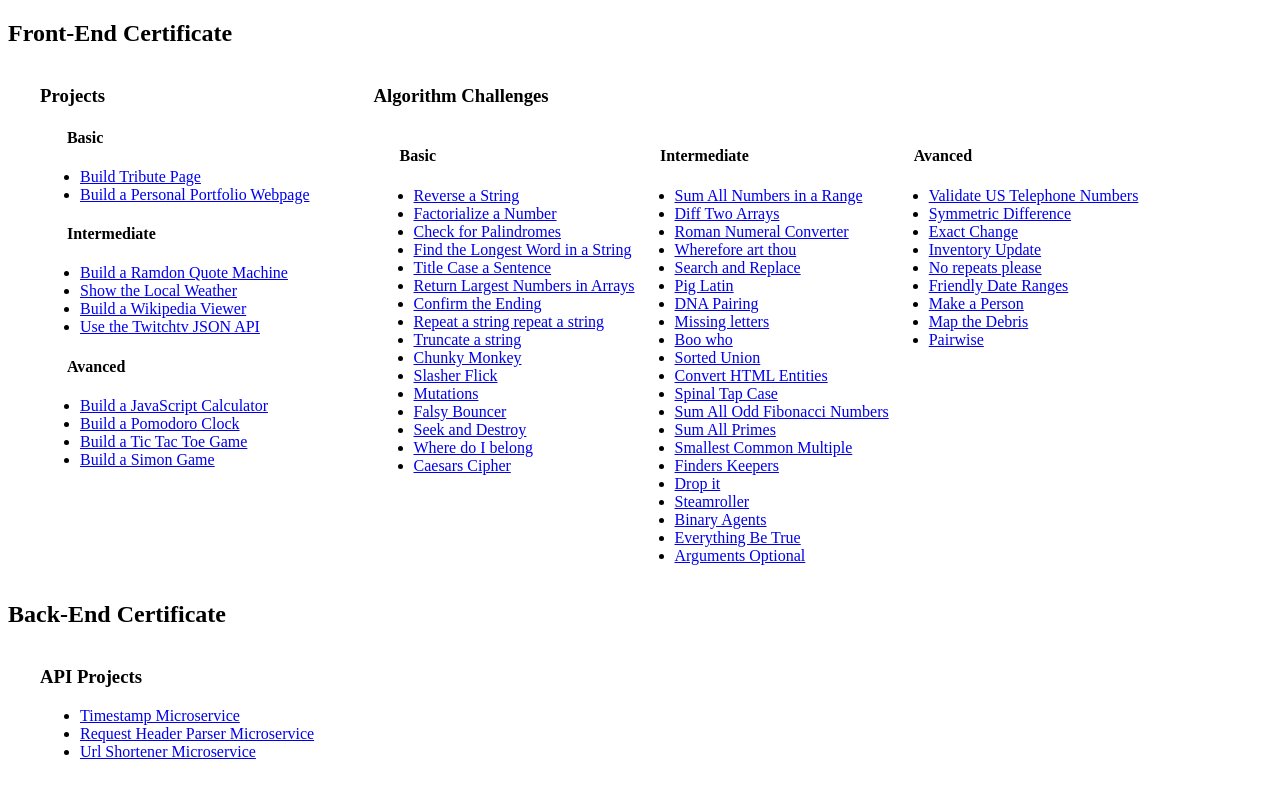
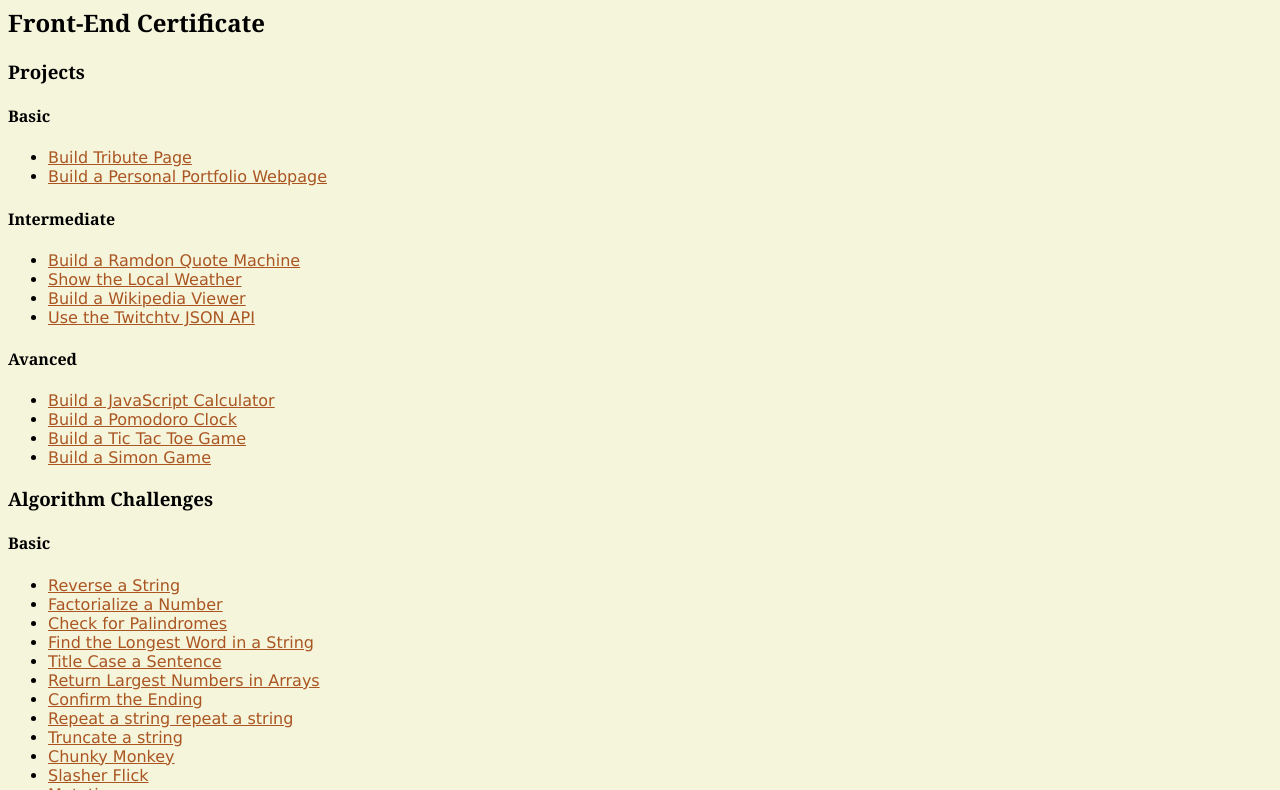
Before and after one commit to Luiko/Progress-in-FCC, a plain HTML site: page index.htm in a window 1280 px wide. Shown: the part 80-870 px from the top of the page. Drawn offline with Linux system fonts and the light colour scheme.

Commit message:
change style

```diff
--- a/style/style.css
+++ b/style/style.css
@@ -1,22 +1,23 @@
+body {
+    background-color: #f5f5dc;
+}
+h1, h2, h3, h4 {
+    font-family: Georgia, 'Times New Roman', Times, serif
+}
 h1 {
     text-align: center;
 }
-div.certificate {
-    display: inline-block;
-}
-section {
-    display: table;
-    float: left;
+section.sub section {
+    display: inline-table;
 }
 
-.sub {
-    padding: 0 2em 0;
+li {
+    font-family: 'Lucida Sans', 'Lucida Sans Regular', 'Lucida Grande', 'Lucida Sans Unicode', Geneva, Verdana, sans-serif;
 }
 
-h4 {
-    text-indent: 10%;
+a:link {
+    color: #a52;
 }
-
-.block-divition {
-    float: left;
+a:visited {
+    color: #111;
 }
```
